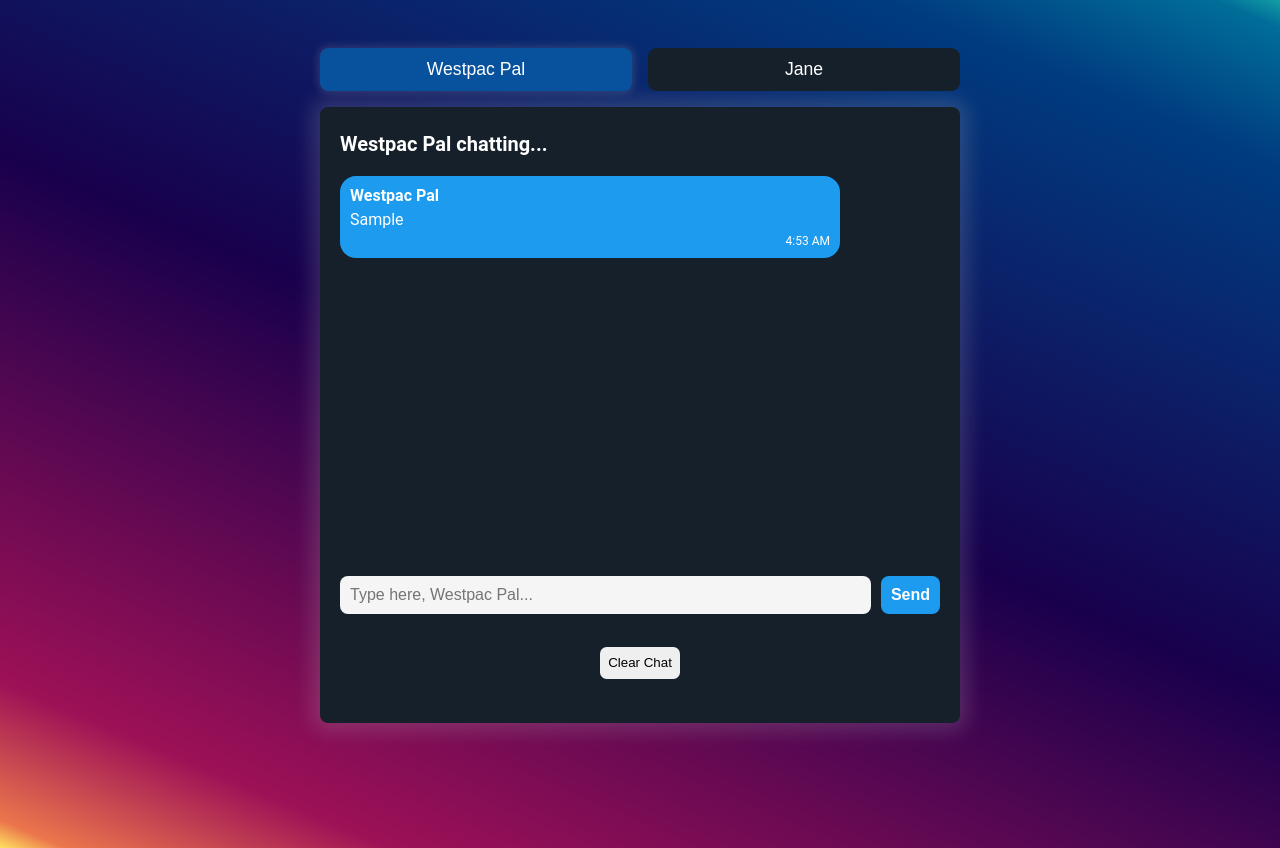
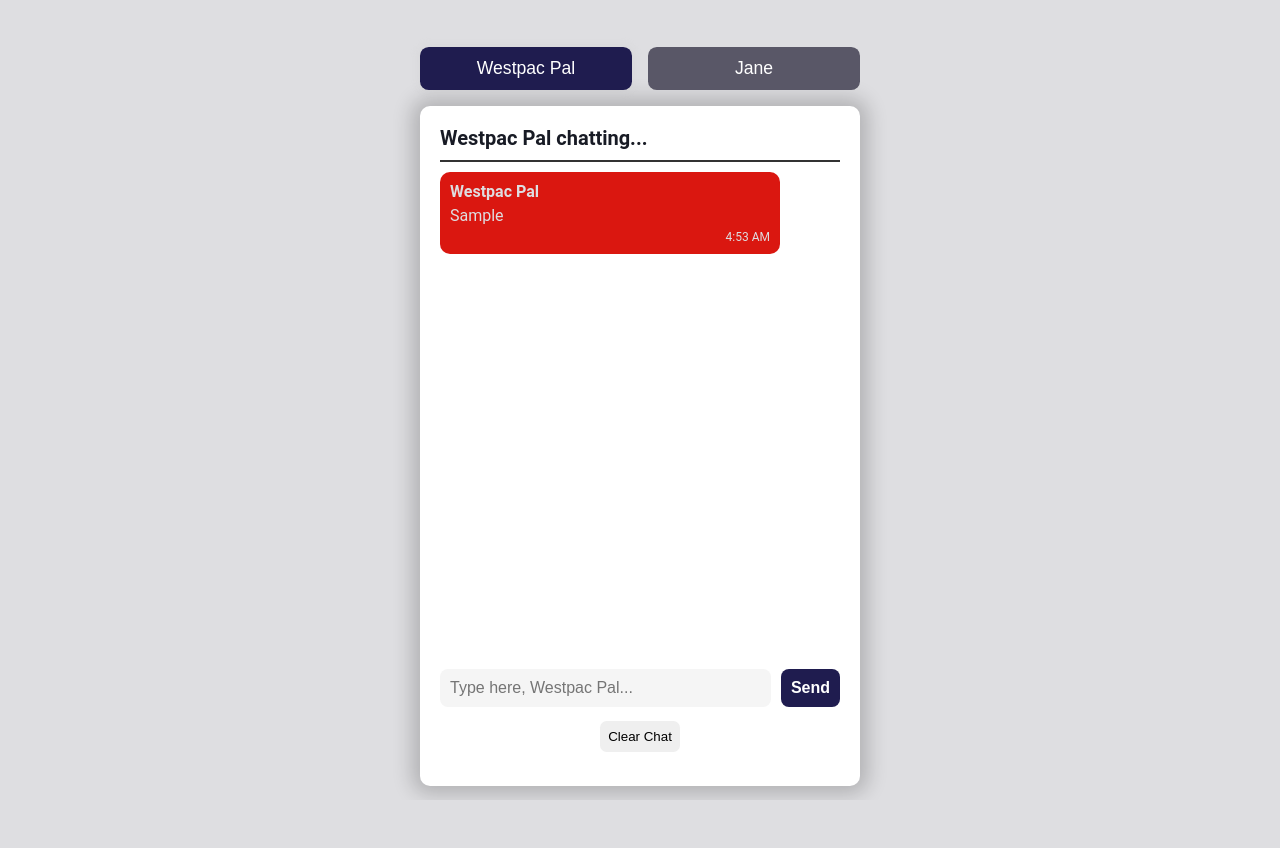
Before and after one commit to qut-william/fried-chicken, a React (Create React App) app in the folder client/: page / in a window 1280 px wide. Both pictures are taken after typing "Sample" into the empty fields and a click on the button "Send". After the commit the page ends 800 px from the top, so only its background shows below. Built offline with nearby package versions, Linux system fonts and the light colour scheme.

Commit message:
updated ui

```diff
--- a/client/src/App.css
+++ b/client/src/App.css
@@ -1,14 +1,11 @@
 body {
-  background-image: linear-gradient(
-    23deg,
-    hsl(49deg 100% 69%) 0%,
-    hsl(16deg 80% 61%) 2%,
-    hsl(330deg 81% 34%) 12%,
-    hsl(259deg 100% 15%) 50%,
-    hsl(212deg 100% 25%) 88%,
-    hsl(197deg 100% 30%) 98%,
-    hsl(183deg 79% 36%) 100%
-  );
+  background-color: #DEDEE1;
+  font-family: 'Roboto', sans-serif;
+  margin: 0;
+  padding: 0;
+  display: flex;
+  justify-content: center;
+  align-items: center;
   height: 100vh;
 }
 
@@ -31,82 +28,98 @@
   display: flex;
   justify-content: center;
   gap: 1em;
-  margin: 3em auto 1em;
+  margin: 2em 0 1em;
   max-width: 40em;
 }
 
 .person-selector-button {
   width: 100%;
-  background-color: #15202b;
+  background-color: #595767;
   color: #fff;
   font-size: 1.1em;
 }
 
 .active-person {
-  background: #08529d;
+  background: #1F1C4F;
   box-shadow: 0 0 0.5em 0.1em #c3c3c333;
 }
 
-.chat-container {
-  background: #15202b;
-  font-family: 'Roboto', sans-serif;
-  border-radius: 0.5em;
-  padding: 0.5em 1.25em;
-  margin: auto;
-  max-width: 37.5em;
-  height: 37.5em;
-  box-shadow: 0 0 1.25em 0.5em #c3c3c333;
+.chat-box {
+  background: #fff;
+  border-radius: 10px;
+  padding: 20px;
+  box-shadow: 0 0 1.25em 0.5em #00000033;
+  width: 90vw; /* Adjust to fit mobile screen */
+  max-width: 400px; /* Adjust maximum width for larger screens */
+  height: 80vh; /* Adjust to fit mobile screen */
+  overflow: hidden; /* Ensure scroll bars do not affect layout */
+  display: flex;
+  flex-direction: column;
+}
+
+.chat-header-container {
+  border-bottom: 2px solid #333;
+  margin-bottom: 10px;
+  padding-bottom: 10px;
 }
 
 .chat-header {
-  margin-bottom: 1em;
-  color: #fff;
+  color: #181B25;
   font-size: 1.25em;
   font-weight: bold;
+  margin: 0;
+}
+
+.chat-container {
+  display: flex;
+  flex-direction: column;
+  flex-grow: 1;
+  overflow: auto; /* Allow messages to scroll */
 }
 
 .chat-messages {
-  height: 23em;
-  overflow-y: scroll;
+  flex-grow: 1;
+  overflow-y: auto;
+  margin-bottom: 1em;
+  padding-bottom: 10px; /* Ensure messages are not hidden by padding */
 }
 
 .chat-messages::-webkit-scrollbar {
-  display: none;
+  display: none; /* Hide scroll bars */
+}
+
+.message-container {
+  display: flex;
+  flex-direction: column;
 }
 
 .message {
-  padding: 0.625em;
-  border-radius: 1em;
-  margin-bottom: 0.625em;
-  display: flex;
-  flex-direction: column;
-  color: #fff;
+  padding: 10px;
+  border-radius: 10px;
+  margin-bottom: 10px;
   max-width: 80%;
+  word-wrap: break-word;
 }
 
 .sent-message {
-  font-weight: bold;
-  margin-bottom: 0.31em;
+  margin-bottom: 5px;
   align-self: flex-start;
-  margin-right: auto;
 }
 
 .received-message {
-  font-weight: bold;
-  margin-bottom: 0.31em;
+  color: #181B25;
+  margin-bottom: 5px;
   align-self: flex-end;
-  margin-left: auto;
 }
 
 .message-sender {
   font-weight: bold;
-  margin-bottom: 0.31em;
+  margin-bottom: 5px;
 }
 
 .message-text {
   font-size: 1em;
-  margin-bottom: 0.31em;
-  word-wrap: break-word;
+  margin-bottom: 5px;
 }
 
 .message-timestamp {
@@ -115,18 +128,19 @@
 }
 
 .blue-bg {
-  background-color: #1c9bef;
+  background-color: #DA1710;
+  color: #DEDEE1;
 }
 
 .gray-bg {
-  background-color: #3d5365;
+  background-color: #F3F4F6;
 }
 
 .chat-input-form {
   display: flex;
   align-items: center;
-  margin-top: 2em;
   gap: 0.625em;
+  padding-top: 10px;
 }
 
 .chat-input {
@@ -140,7 +154,7 @@
 }
 
 .send-button {
-  background-color: #1c9bef;
+  background-color: #1F1C4F;
   color: #fff;
   font-size: 1em;
   font-weight: bold;
@@ -148,5 +162,5 @@
 
 .clear-chat-button {
   display: block;
-  margin: 2.5em auto;
+  margin: 1em auto;
 }
--- a/client/src/App.js
+++ b/client/src/App.js
@@ -66,14 +66,16 @@
           Jane
         </button>
       </div>
+      <div className="chat-box">
+        <div className="chat-header-container">
+          <h2 className="chat-header">{messageSender} chatting...</h2>
+        </div>
         <div className="chat-container">
-        <h2 className="chat-header">{messageSender} chatting...</h2>
-
           <div className="chat-messages">
             {messages.map((message, index) => (
               <div
                 key={index}
-              className={`message ${message.sender === 'Westpac Pal' ? 'blue-bg' : 'gray-bg'}`}
+                className={`message ${message.sender === 'Westpac Pal' ? 'blue-bg sent-message' : 'gray-bg received-message'}`}
               >
                 <div className="message-sender">{message.sender}</div>
                 <div className="message-text">{message.text}</div>
@@ -100,6 +102,7 @@
           </button>
         </div>
       </div>
+    </div>
   );
 };
 
```
Lines whose indentation alone changed are shown as unchanged.
